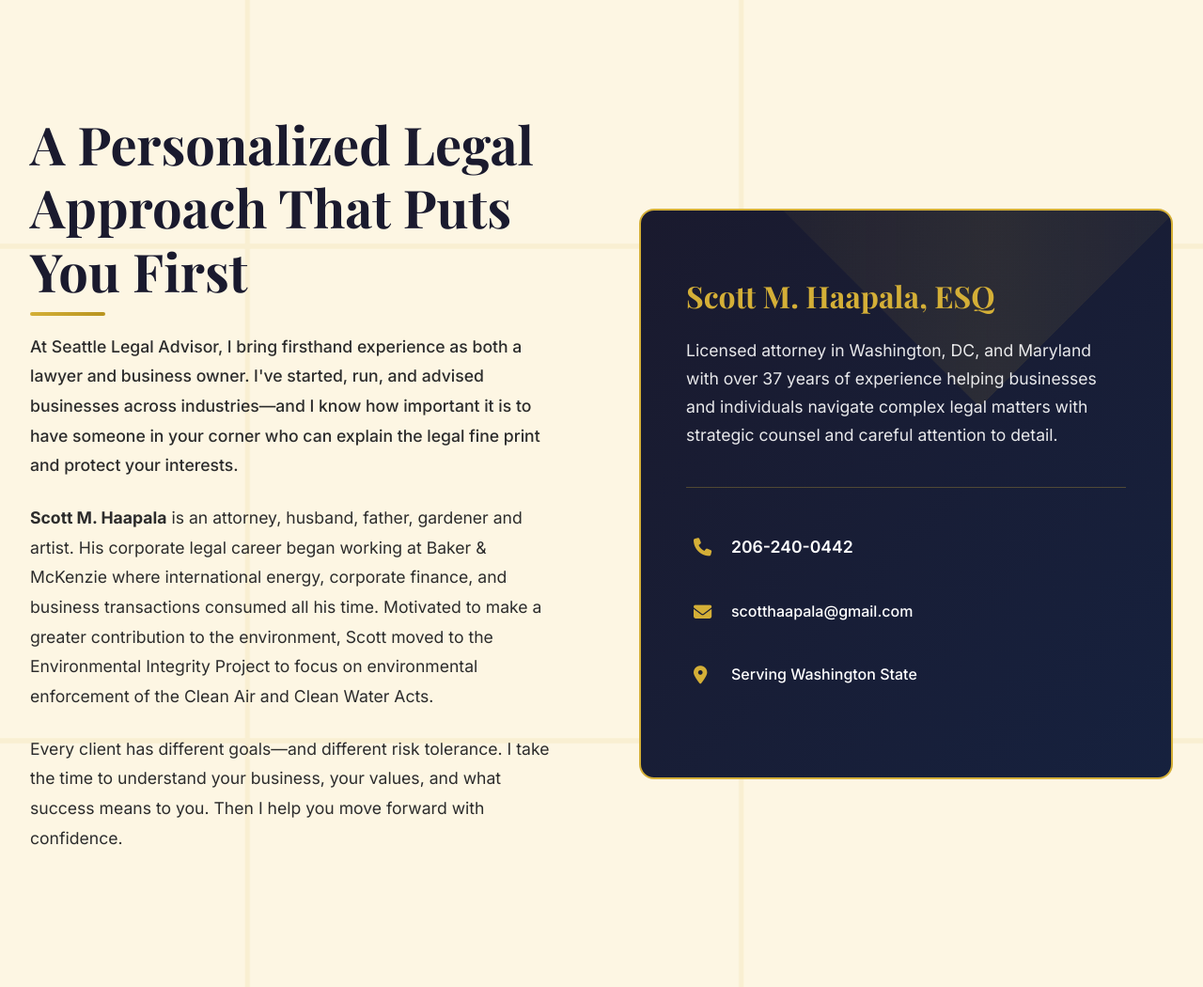
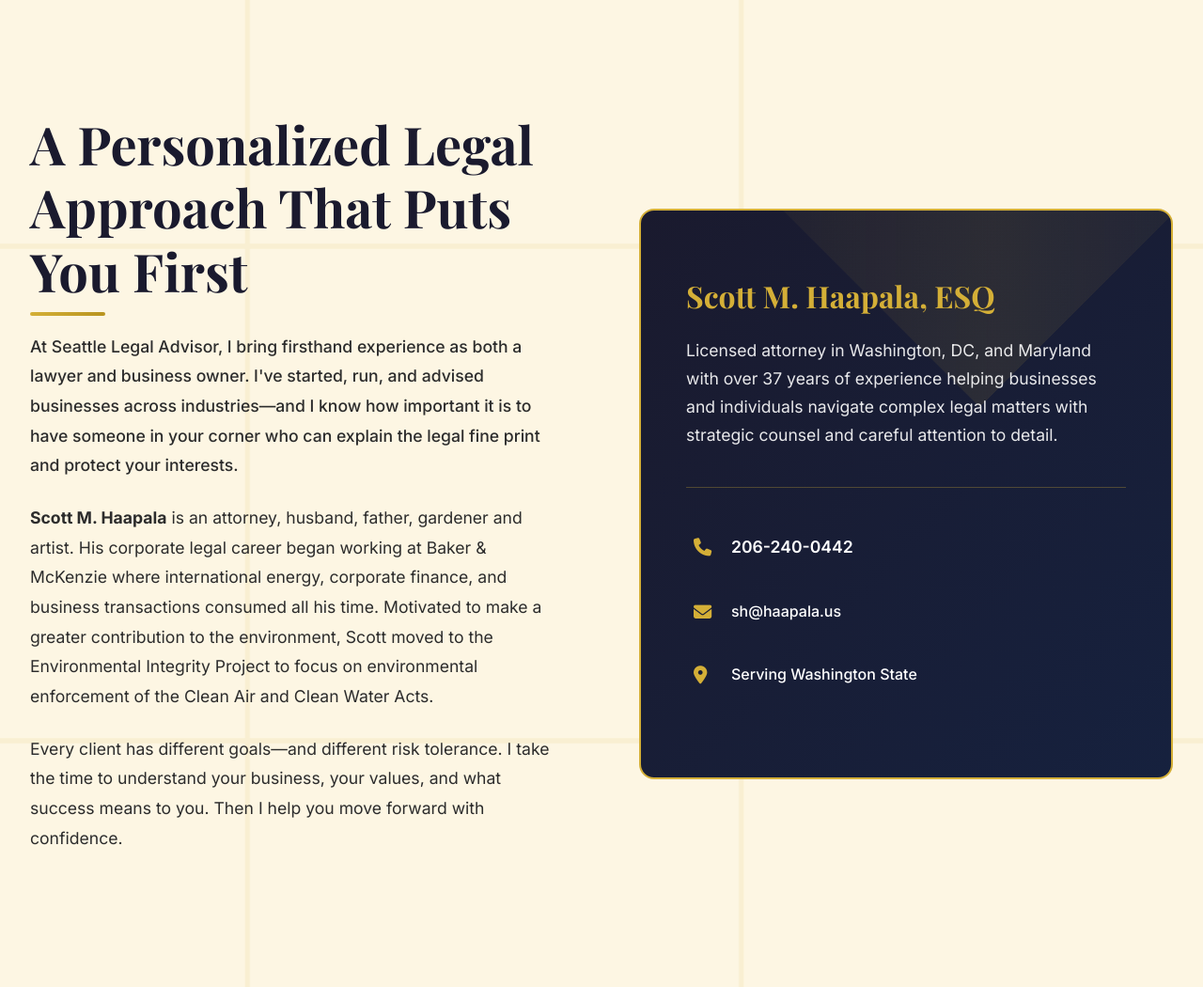
Before and after one commit to WizardQueenAnne/seattlelegaladvisor, a Flask app: page / in a window 1280 px wide. Shown: the part 977-2027 px from the top of the page at 94% size. Run offline with Flask 3, Linux system fonts and the light colour scheme.

Commit message:
Update index.html

```diff
--- a/templates/index.html
+++ b/templates/index.html
@@ -1538,7 +1538,7 @@
                             </div>
                             <div class="contact-item">
                                 <i class="fas fa-envelope"></i>
-                                <a href="mailto:scotthaapala@gmail.com">scotthaapala@gmail.com</a>
+                                <a href="mailto:sh@haapala.us">sh@haapala.us</a>
                             </div>
                             <div class="contact-item">
                                 <i class="fas fa-map-marker-alt"></i>
@@ -1704,7 +1704,7 @@
                             <i class="fas fa-envelope"></i>
                             <div class="contact-detail-content">
                                 <h4>Email</h4>
-                                <a href="mailto:scotthaapala@gmail.com">scotthaapala@gmail.com</a>
+                                <a href="mailto:sh@haapala.us">sh@haapala.us</a>
                             </div>
                         </div>
 
@@ -1835,7 +1835,7 @@
                 <div class="footer-section">
                     <h4>Contact Information</h4>
                     <span class="phone-display">206-240-0442</span>
-                    <a href="mailto:scotthaapala@gmail.com">scotthaapala@gmail.com</a>
+                    <a href="mailto:sh@haapala.us">sh@haapala.us</a>
                     <p>Licensed in WA, DC, MD</p>
                     <p>Serving Washington State</p>
                 </div>
```
